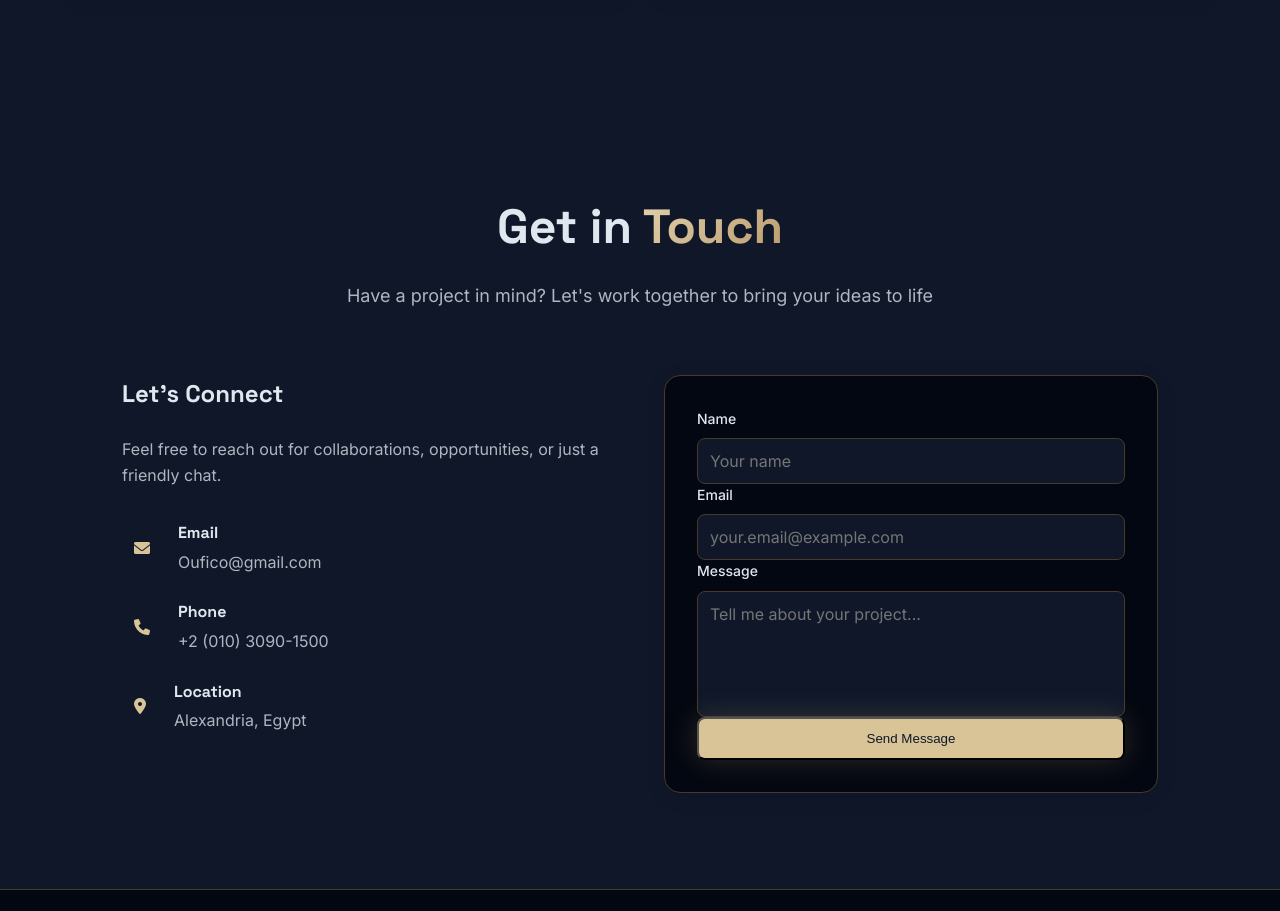
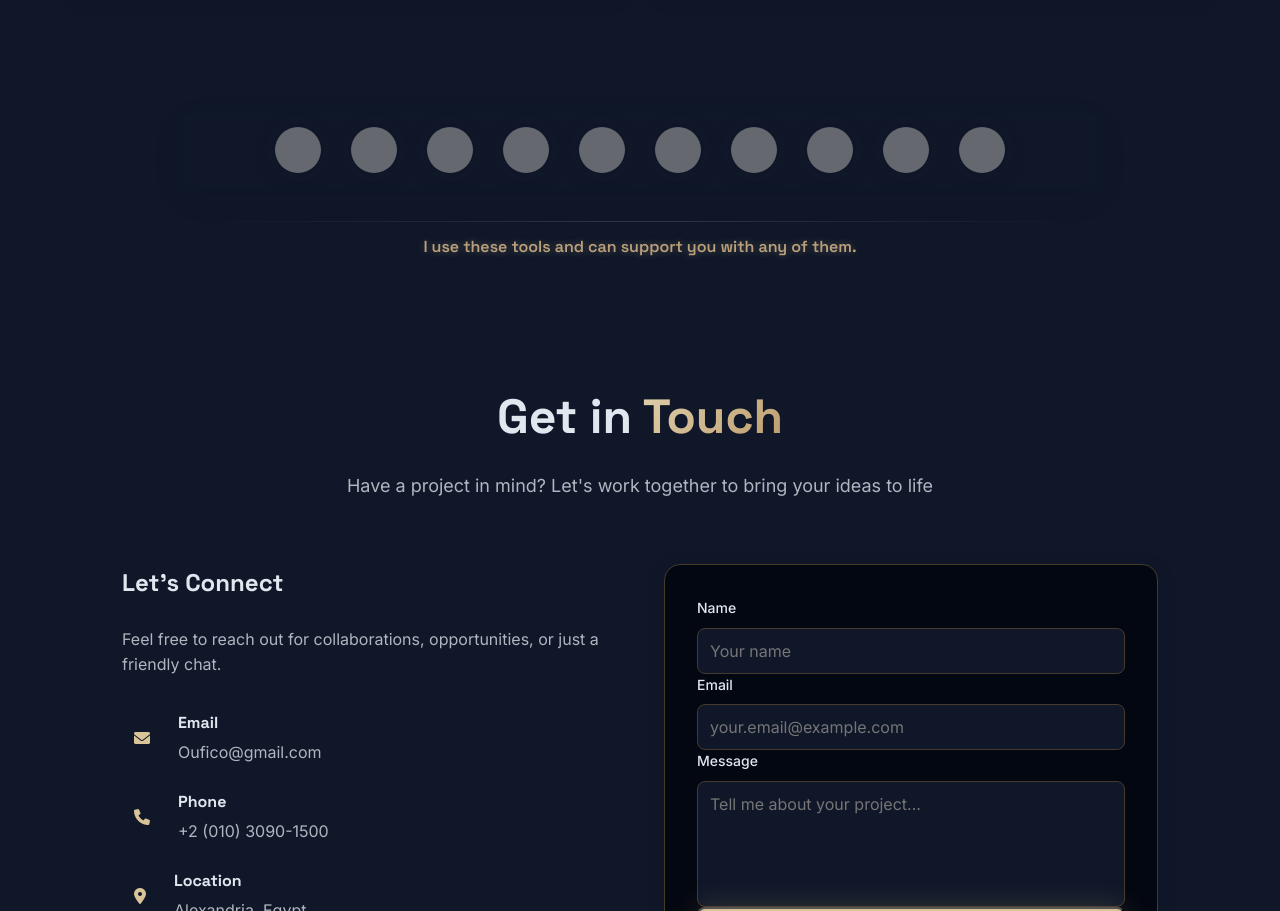
Before and after one commit to mouf78/myprofile, a plain HTML site: page index.html in a window 1280 px wide. Shown: the part 6894-7805 px from the top of the page. Drawn offline with Linux system fonts and the light colour scheme; grey boxes are pictures that could not be loaded.

Commit message:
add app icons

```diff
--- a/index.html
+++ b/index.html
@@ -388,6 +388,96 @@
       opacity: 0;
       animation: slideUp 0.8s ease-out 0.4s forwards;
     }
+
+    .tech-icons-row {
+      margin: 1.1rem auto 2rem;
+      padding: 0.45rem 0.3rem;
+      display: flex;
+      gap: 0.75rem;
+      align-items: center;
+      justify-content: center;
+      overflow-x: auto;
+      scroll-snap-type: x mandatory;
+      min-height: 76px;
+      max-height: 88px;
+      width: min(100%, 920px);
+      border-radius: 1rem;
+      background: hsla(var(--card), 0.12);
+      border: 1px solid hsla(var(--foreground), 0.12);
+      box-shadow: 0 10px 30px hsla(0,0%,0%,0.08);
+      backdrop-filter: blur(2px);
+      scrollbar-width: thin;
+      -webkit-overflow-scrolling: touch;
+    }
+
+    .tech-icons-row::-webkit-scrollbar {
+      height: 8px;
+    }
+
+    .tech-icons-row::-webkit-scrollbar-thumb {
+      background: hsla(var(--foreground), 0.35);
+      border-radius: 999px;
+    }
+
+    .icon-separator {
+      margin: 0.75rem auto 0.8rem;
+      width: 85%;
+      max-width: 920px;
+      height: 1px;
+      background: linear-gradient(90deg, rgba(255,255,255,0) 0%, rgba(255,255,255,0.28) 50%, rgba(255,255,255,0) 100%);
+      opacity: 0.5;
+      border-radius: 999px;
+    }
+
+    .tech-icons-note {
+      text-align: center;
+      color: #C8AD82;
+      font-family: 'Space Grotesk', sans-serif;
+      font-size: 1rem;
+      opacity: 0.92;
+      max-width: 760px;
+      margin: 0 auto 1.5rem;
+      line-height: 1.5;
+      font-weight: 600;
+      text-shadow: 0 0 8px rgba(200, 173, 130, 0.45);
+    }
+
+    .tech-icon {
+      flex: 0 0 auto;
+      scroll-snap-align: center;
+      width: 64px;
+      height: 64px;
+      display: flex;
+      align-items: center;
+      justify-content: center;
+      border-radius: 50%;
+      background-color: hsla(var(--card), 0.5);
+      backdrop-filter: blur(4px);
+      box-shadow: 0 4px 15px hsla(0, 0%, 0%, 0.15);
+      border: 1px solid hsla(var(--foreground), 0.18);
+      opacity: 0.6;
+      transition: transform 0.25s ease, box-shadow 0.25s ease, opacity 0.25s ease;
+    }
+
+    .tech-icon:hover {
+      transform: scale(1.08);
+      box-shadow: 0 8px 25px hsla(0, 0%, 0%, 0.3);
+      opacity: 1;
+    }
+
+    .tech-icon img {
+      width: 46px;
+      height: 46px;
+      object-fit: cover;
+      border-radius: 50%;
+      filter: drop-shadow(0 0 2px rgba(0,0,0,0.2));
+      transition: transform 0.25s ease;
+    }
+
+    .tech-icon:hover img {
+      transform: scale(1.1);
+    }
+
 
     .image-wrapper {
       position: relative;
@@ -1482,6 +1572,23 @@
     </div>
   </section>
 
+  <div class="container">
+    <div class="tech-icons-row" aria-label="Tool icons scroll list">
+      <div class="tech-icon"><img src="https://img.icons8.com/color/96/000000/power-bi.png" alt="Power BI"></div>
+      <div class="tech-icon"><img src="https://img.icons8.com/color/96/000000/canva.png" alt="Canva"></div>
+      <div class="tech-icon"><img src="https://img.icons8.com/color/96/000000/visual-studio-code-2019.png" alt="VS Code"></div>
+      <div class="tech-icon"><img src="https://img.icons8.com/color/96/000000/react-native.png" alt="React"></div>
+      <div class="tech-icon"><img src="https://img.icons8.com/color/96/000000/python.png" alt="Python"></div>
+      <div class="tech-icon"><img src="https://img.icons8.com/color/96/000000/wordpress.png" alt="WordPress"></div>
+      <div class="tech-icon"><img src="https://img.icons8.com/color/96/000000/figma.png" alt="Figma"></div>
+      <div class="tech-icon"><img src="https://img.icons8.com/color/96/000000/microsoft-excel-2019.png" alt="Microsoft Excel"></div>
+      <div class="tech-icon"><img src="https://img.icons8.com/color/96/000000/behance.png" alt="Behance"></div>
+      <div class="tech-icon"><img src="https://img.icons8.com/color/96/000000/shopify--v1.png" alt="Shopify E-Commerce"></div>
+    </div>
+    <div class="icon-separator" aria-hidden="true"></div>
+    <p class="tech-icons-note">I use these tools and can support you with any of them.</p>
+  </div>
+
   <section id="contact" class="contact-section">
     <div class="container contact-container">
       <div class="section-header">
```
